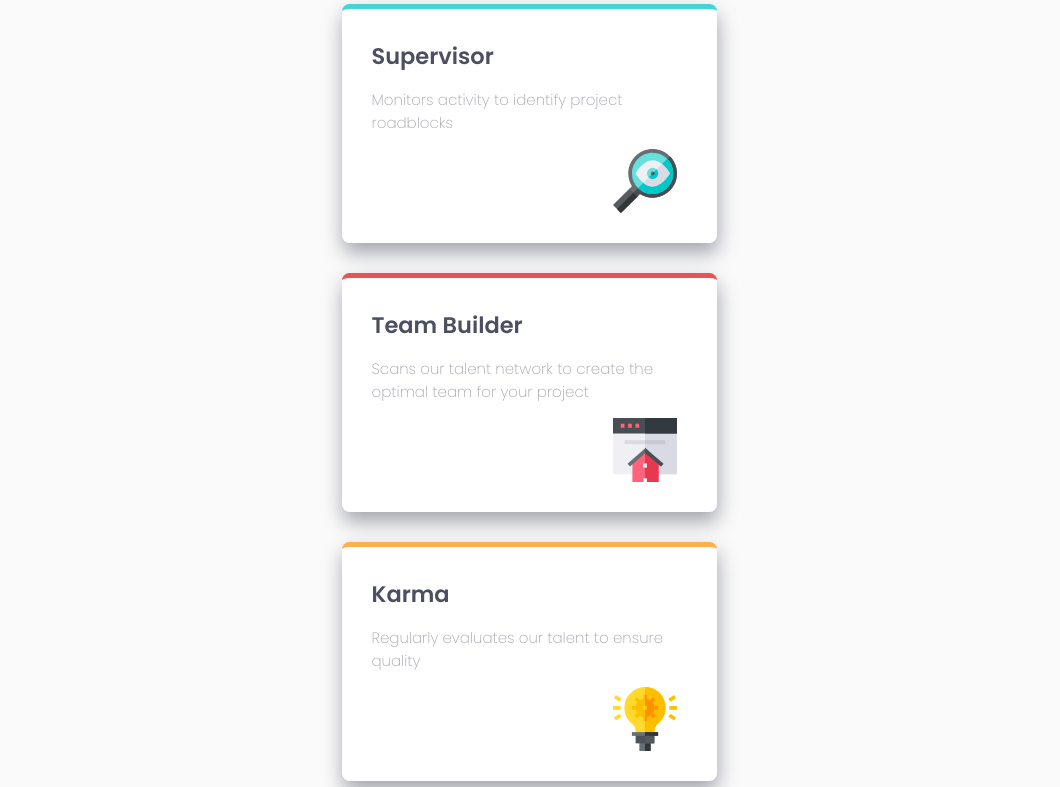
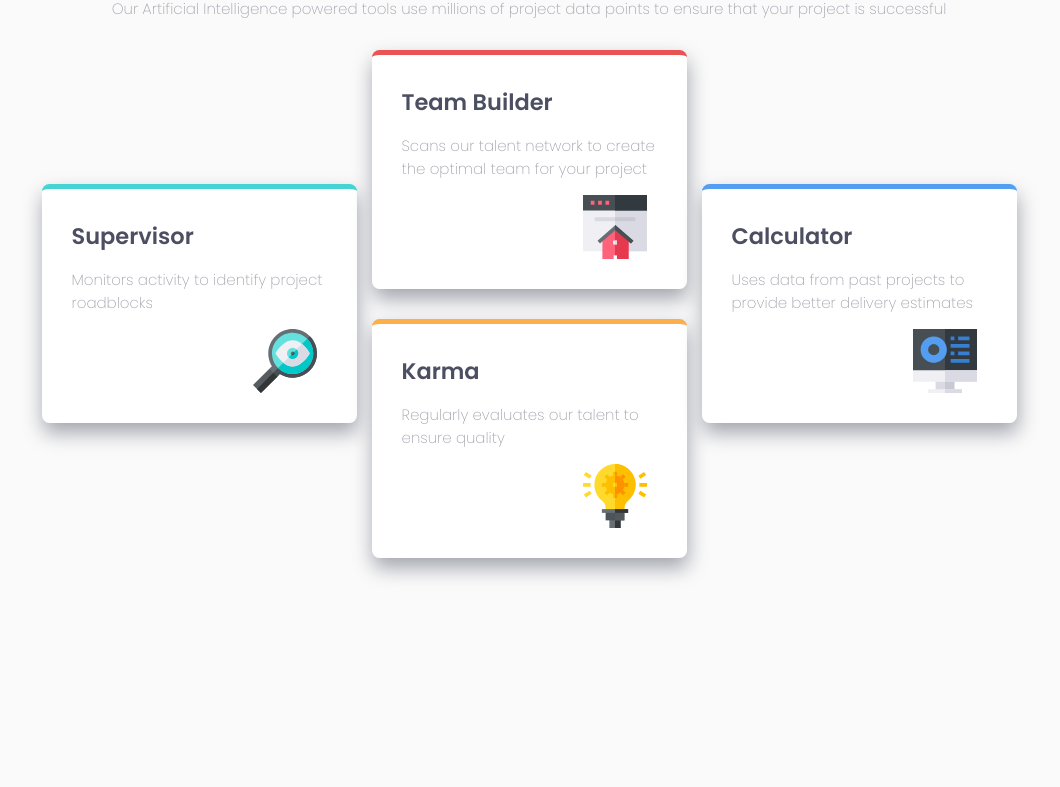
Before and after one commit to pdad04/frontEndMentor-four-cardPreview, a plain HTML site: page index.html in a window 1280 px wide. Shown: the part 151-938 px from the top of the page, without its empty margins (111-1171 px from the left). After the commit the page ends 800 px from the top, so only its background shows below. Drawn offline with Linux system fonts and the light colour scheme.

Commit message:
updated to handle desktop layout. Updated README.

```diff
--- a/styles.css
+++ b/styles.css
@@ -5,6 +5,8 @@ html, body {
     font-size: 15px;
     font-family: 'Poppins', sans-serif;
     min-width: 375px;
+    height: 100vh;
+    background-color: hsl(0,0%, 98%);
 }
 
 .main-container {
@@ -12,23 +14,26 @@ html, body {
     flex-direction: column;
     align-items: center;
     width: 100%;
+    height: 100vh;
     background-color: hsl(0,0%, 98%);
 }
 
 .content {
     display: flex;
     flex-direction: column;
-    min-width: 20rem;
-    max-width: 25rem;
-    gap: 2rem;
+    /* min-width: 20rem;
+    max-width: 25rem; */
+    gap: 1rem;
     margin: 2rem 2rem;
 }
 
 .card {
     background-color: white;
-    width: 100%;
+    min-width: 20rem;
+    max-width: 25rem;
     box-shadow: 1px 10px 20px hsl(229,6%,66%);
     border-radius: 0.5rem;
+    margin-bottom: 1rem;
 }
 
 .card-content {
@@ -38,7 +43,7 @@ html, body {
 .middle {
     display: flex;
     flex-direction: column;
-    gap: 2rem;
+    gap: 1rem;
 }
 
 
@@ -88,10 +93,19 @@ figure {
 }
 
 
-/* @media(min-width: 812px){
+@media(min-width: 812px){
     .content {
         flex-direction: row;
         justify-content: center;
         max-width: 65rem;
     }
-} */
+
+    .main-container {
+        justify-content: center;;
+    }
+
+    .first_last {
+        display: flex;
+        align-items: center;
+    }
+}
```
Also changed, not shown: index.html (+0 -20 lines), images/four-cards.png (added), 2 other files.
